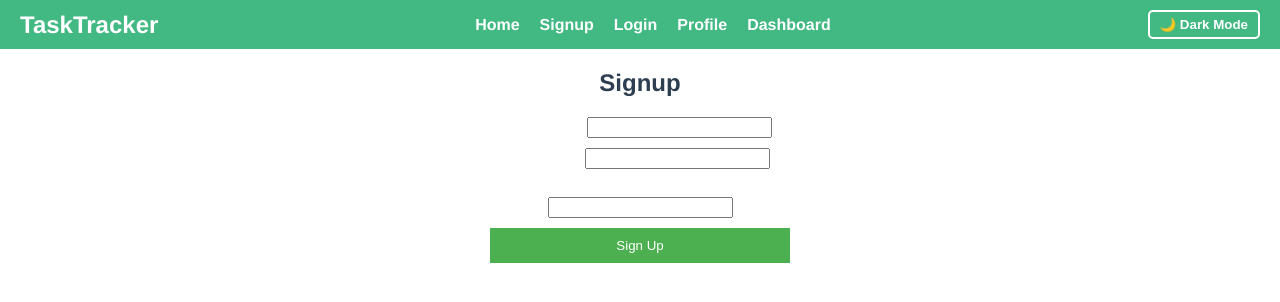
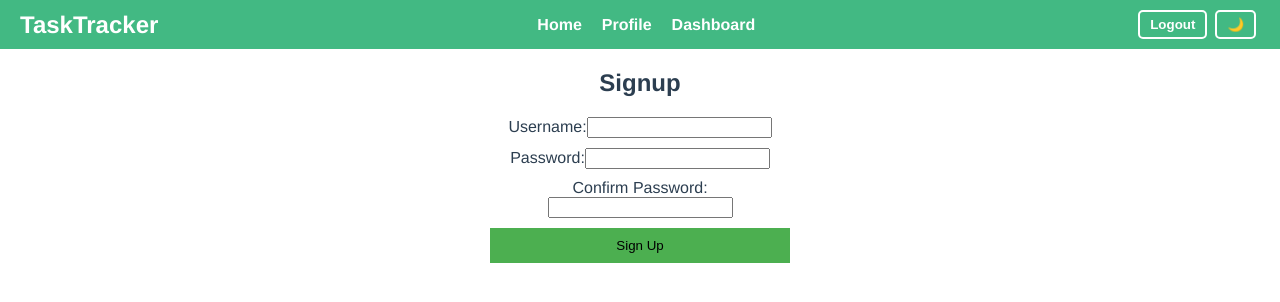
Before and after one commit to fi020/task-tracker, a Vue app: page /signup in a window 1280 px wide. Shown: the top 302 px of the page. Built offline with nearby package versions, Linux system fonts and the light colour scheme; sample sign-in values are in the browser's storage.

Commit message:
style and button appearence cnahged for better user interface

```diff
--- a/src/App.vue
+++ b/src/App.vue
@@ -6,18 +6,22 @@
         <router-link to="/">TaskTracker</router-link>
       </div>
       <ul class="navbar-links">
-        <li><router-link to="/">Home</router-link></li>
-        <li><router-link to="/signup">Signup</router-link></li>
-        <li><router-link to="/login">Login</router-link></li>
-        <li><router-link to="/profile">Profile</router-link></li>
-        <li><router-link to="/dashboard">Dashboard</router-link></li>
+        <li><router-link to="/" :class="{'dark-theme': isDarkMode, 'light-theme': !isDarkMode}">Home</router-link></li>
+        <li v-if="!isLoggedIn"><router-link to="/signup" :class="{'dark-theme': isDarkMode, 'light-theme': !isDarkMode}">Signup</router-link></li>
+        <li v-if="!isLoggedIn"><router-link to="/login" :class="{'dark-theme': isDarkMode, 'light-theme': !isDarkMode}">Login</router-link></li>
+        <li v-if="isLoggedIn"><router-link to="/profile" :class="{'dark-theme': isDarkMode, 'light-theme': !isDarkMode}">Profile</router-link></li>
+        <li v-if="isLoggedIn"><router-link to="/dashboard" :class="{'dark-theme': isDarkMode, 'light-theme': !isDarkMode}">Dashboard</router-link></li>
       </ul>
-      <button class="theme-toggle" @click="toggleTheme">
-        {{ isDarkMode ? '☀️ Light Mode' : '🌙 Dark Mode' }}
-      </button>
+<div class="right-buttons">
+
+  <button class="logout" v-if="isLoggedIn" @click="logout">Logout</button>
+
+  <button class="theme-toggle" @click="toggleTheme">
+    {{ isDarkMode ? '☀️' : '🌙' }}
+  </button>
+</div>
     </nav>
 
-    <!-- Render the routed component -->
     <router-view></router-view>
   </div>
 </template>
@@ -28,6 +32,7 @@ export default {
   data() {
     return {
       isDarkMode: false, // Track light/dark mode
+      isLoggedIn: false,
     };
   },
   mounted() {
@@ -35,6 +40,10 @@ export default {
     const savedTheme = localStorage.getItem('theme');
     this.isDarkMode = savedTheme === 'dark';
     this.applyTheme();
+    this.checkLoginStatus();
+
+    window.addEventListener('storage', this.checkLoginStatus);
+
   },
   methods: {
     toggleTheme() {
@@ -46,6 +55,18 @@ export default {
       document.documentElement.setAttribute('data-theme', this.isDarkMode ? 'dark' : 'light');
       localStorage.setItem('theme', this.isDarkMode ? 'dark' : 'light');
     },
+    checkLoginStatus() {
+      const token = localStorage.getItem('token');
+      this.isLoggedIn = !!token; // Update login state
+      console.log('Login status updated:', this.isLoggedIn);
+    },
+    logout() {
+        // Clear token and redirect to login
+        localStorage.removeItem("token");
+        window.dispatchEvent(new Event('storage')); // Trigger the storage event
+
+        this.$router.push("/login");
+      },
   },
 };
 </script>
@@ -112,7 +133,16 @@ export default {
 }
 
 .navbar-links a:hover {
+/* .navbar-links a.light-theme:hover { */
   color: var(--bg-color);
+  /* color: #050504; Dark mode hover color */
+  /* background-color: var(--navbar-text-color); */
+}
+/* .navbar-links a.light-theme:hover {
+  color: #42b983;
+} */
+.right-buttons button{
+  margin: 0 4px;
 }
 
 .theme-toggle {
@@ -127,6 +157,21 @@ export default {
 }
 
 .theme-toggle:hover {
+  background-color: var(--navbar-text-color);
+  color: var(--navbar-bg-color);
+}
+
+.logout {
+  background: none;
+  border: 2px solid var(--navbar-text-color);
+  padding: 5px 10px;
+  color: var(--navbar-text-color);
+  cursor: pointer;
+  border-radius: 5px;
+  font-weight: bold;
+  transition: background-color 0.3s, color 0.3s;
+}
+.logout:hover {
   background-color: var(--navbar-text-color);
   color: var(--navbar-bg-color);
 }
--- a/src/views/DashboardPage.vue
+++ b/src/views/DashboardPage.vue
@@ -117,7 +117,7 @@
   }
 
   ul {
-    color: white;
+    /* color: white; */
     list-style-type: none;
     padding-left: 0;
   }
--- a/src/views/LoginPage.vue
+++ b/src/views/LoginPage.vue
@@ -42,13 +42,15 @@
         // Store the token securely
         localStorage.setItem("token", token);
 
-        //   alert("Login successful!");
+        // Update the global login state
+        // this.$emit("logged-in", true); // Emit event to notify login
+        window.dispatchEvent(new Event('storage')); // Trigger the storage event
 
         // Redirect to the profile page
         this.$router.push("/dashboard");
       } catch (error) {
         console.error("Login error:", error.response ? error.response.data : error.message);
-          alert("Login failed. Please check your credentials and try again.");
+        alert("Login failed. Please check your credentials and try again. from frontend");
       }
     },
   },
@@ -61,15 +63,17 @@
   margin: auto;
   display: flex;
   flex-direction: column;
-    color: wheat;
+  /* color: wheat; */
 }
+
 input {
   margin-bottom: 10px;
   padding: 5px;
 }
+
 button {
   background-color: #42b983;
-    color: white;
+  /* color: white; */
   border: none;
   padding: 10px;
   cursor: pointer;
--- a/src/views/ProfilePage.vue
+++ b/src/views/ProfilePage.vue
@@ -46,6 +46,8 @@
       logout() {
         // Clear token and redirect to login
         localStorage.removeItem("token");
+        window.dispatchEvent(new Event('storage')); // Trigger the storage event
+
         this.$router.push("/login");
       },
     },
@@ -55,7 +57,7 @@
   <style scoped>
   button {
     background-color: red;
-    color: white;
+    /* color: white; */
     border: none;
     padding: 10px;
     cursor: pointer;
--- a/src/views/SignupPage.vue
+++ b/src/views/SignupPage.vue
@@ -65,7 +65,7 @@ form {
   flex-direction: column;
   max-width: 300px;
   margin: auto;
-  color: white;
+  /* color: white; */
 }
 
 input {
@@ -74,7 +74,7 @@ input {
 
 button {
   background-color: #4CAF50;
-  color: white;
+  /* color: white; */
   padding: 10px;
   border: none;
   cursor: pointer;
```
Also changed, not shown: 1 other file (tests, documents, lock files or other folders). Lines whose indentation alone changed are shown as unchanged.
